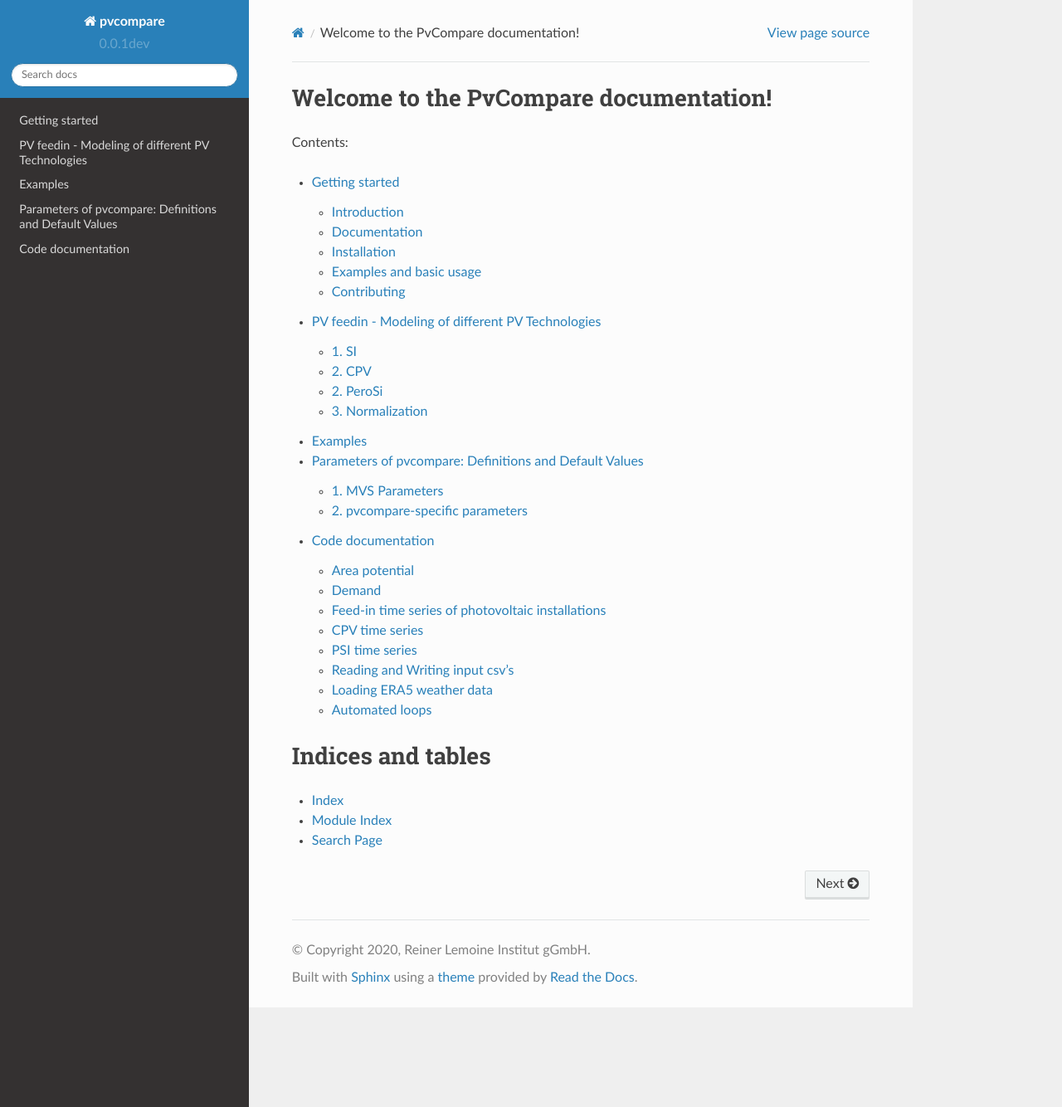
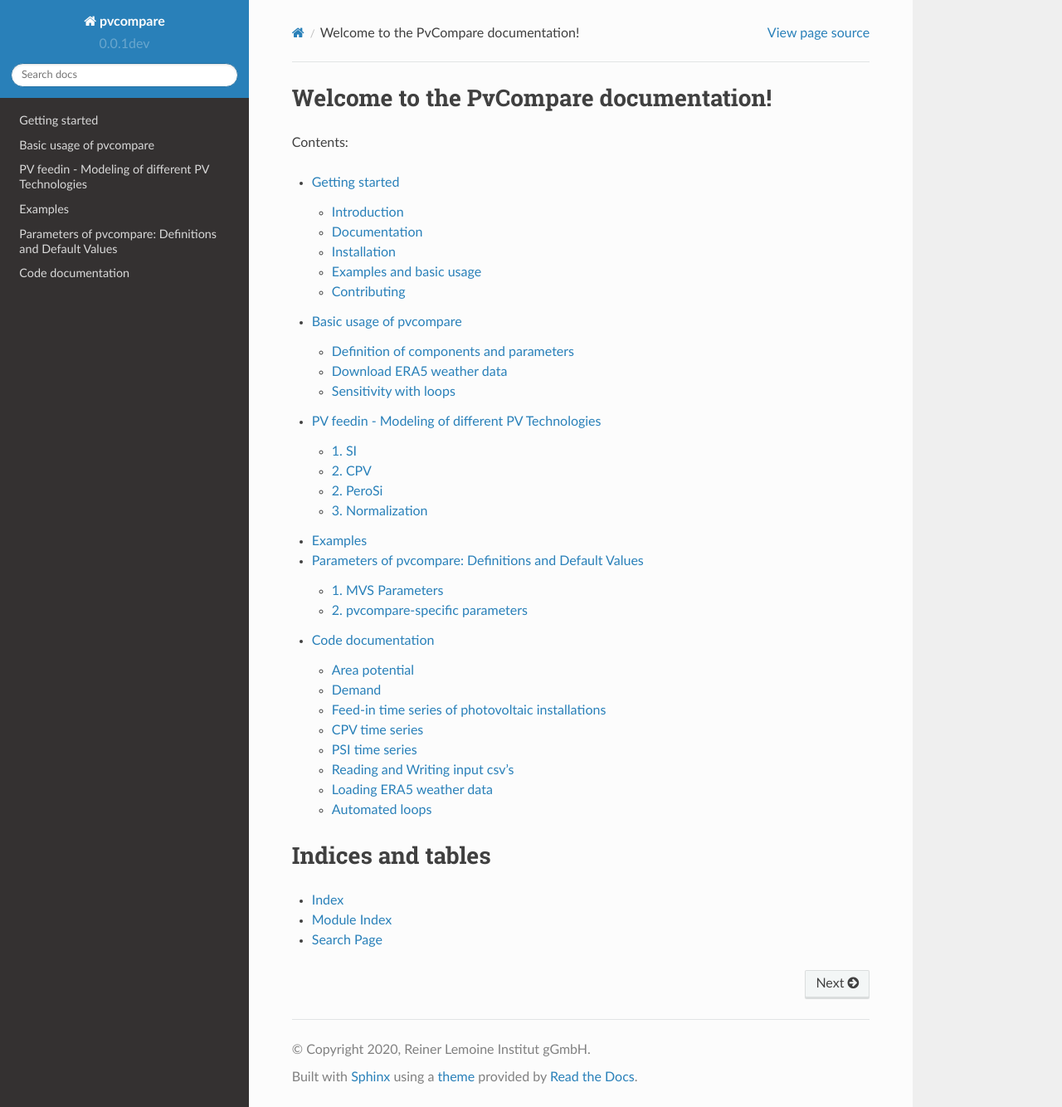
Before and after one commit to greco-project/pvcompare, a Sphinx documentation site: the page built from docs/index.rst, in a window 1280 px wide and 1334 px high. Shown: the whole window at 83% size. Built offline with Sphinx 7.4.7 and the Read the Docs theme 2.0.0, drawn with Linux system fonts in a browser that asks for light colours; formulas are drawn with MathJax 3; some of the changed lines change nothing that is shown.

Commit message:
Add basic usage section

```diff
--- /dev/null
+++ b/docs/basic_usage.rst
@@ -0,0 +1,34 @@
+========================
+Basic usage of pvcompare
+========================
+
+---------------------------------------
+Definition of components and parameters
+---------------------------------------
+
+*pvcompare* provides you with templates and default parameters for your simulations. However, you can also define your own energy system, choose different parameters and/or change the settings.
+
+Please refer to `Simulating with the MVS <https://multi-vector-simulator.readthedocs.io/en/latest/simulating_with_the_mvs.html>`_ to learn
+how to work with the input csv files and how to provide your own time series. In *pvcompare* these files are by default stored in the directory
+``data/mvs_inputs``. You can define another input directory by providing the parameter ``mvs_input_directory`` to the :py:func:`~.main` and :py:func:`~.apply_mvs` functions.
+Please note that *pvcompare* only works with csv files but not with `json files <https://multi-vector-simulator.readthedocs.io/en/latest/simulating_with_the_mvs.html#json-file-mvs-config-json>`_.
+
+Further parameters are stored in the ``data/inputs`` directory.
+Especially interesting for adapting your simulations will be:
+
+- ``pv_setup.csv``: Definition of PV assets (technology, tilt angle, azimuth angle, roof-top or facade installation)
+- ``building_parameters.csv``: Definition of characteristics of the building type that should be considered in the simulation.
+- ``heat_pumps_and_chillers.csv``: Definition of characteristics of the heat pumps and chillers in the simulated energy system.
+
+A full description of the parameters can be found in the section :ref:`_parameters`.
+
+--------------------------
+Download ERA5 weather data
+--------------------------
+Info follows, see #68.
+
+----------------------
+Sensitivity with loops
+----------------------
+
+Here follows a description of how to use the :py:func:`~.automated_loop` functionality.
--- a/docs/index.rst
+++ b/docs/index.rst
@@ -13,6 +13,7 @@
    :glob:
 
    getting_started
+   basic_usage
    pv_feedin
    examples
    parameters
--- a/docs/parameters.rst
+++ b/docs/parameters.rst
@@ -1,6 +1,7 @@
 =========================================================
 Parameters of pvcompare: Definitions and Default Values
 =========================================================
+.. _parameters:
 
 Within the ``pvcompare/pvcompare/data/`` directory, two separate categories of inputs can be observed.
 
```
